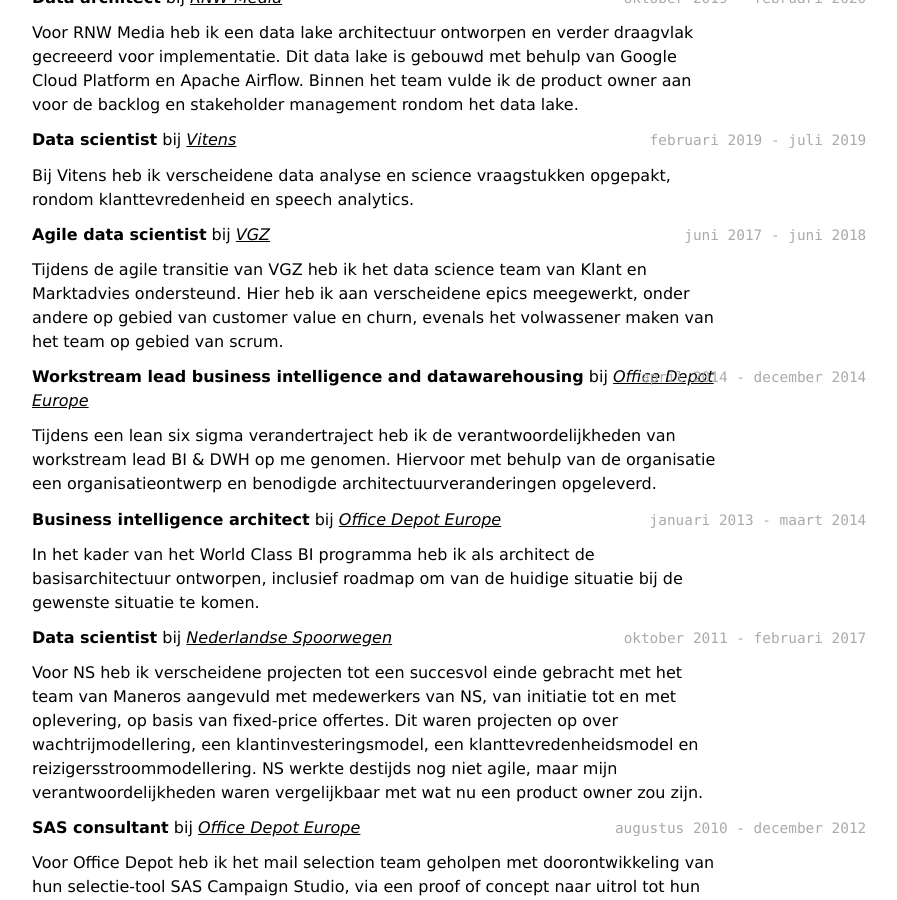
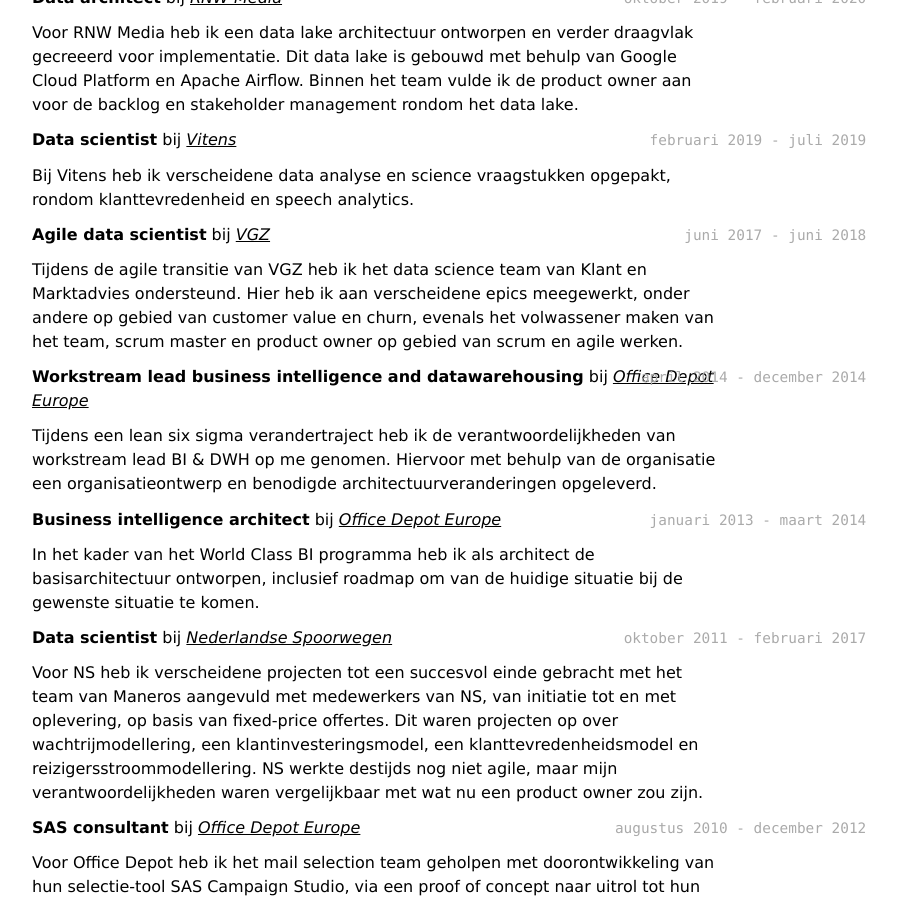
Before and after one commit to victorvdb/victorvdb.github.io, a Jekyll site: the page built from _pages/cv_print.md, in a window 1280 px wide and 900 px high, scrolled down 1729 px. Shown: the whole window, without its empty margins (300-1197 px from the left). Built offline with Jekyll 4.4.1, drawn with Linux system fonts in a browser that asks for light colours.

Commit message:
Update cv_print.md

```diff
--- a/_pages/cv_print.md
+++ b/_pages/cv_print.md
@@ -77,7 +77,7 @@
 `juni 2017 - juni 2018`
 __Agile data scientist__ bij [_VGZ_](https://www.vgz.nl/)
 
-Tijdens de agile transitie van VGZ heb ik het data science team van Klant en Marktadvies ondersteund. Hier heb ik aan verscheidene epics meegewerkt, onder andere op gebied van customer value en churn, evenals het volwassener maken van het team op gebied van scrum.
+Tijdens de agile transitie van VGZ heb ik het data science team van Klant en Marktadvies ondersteund. Hier heb ik aan verscheidene epics meegewerkt, onder andere op gebied van customer value en churn, evenals het volwassener maken van het team, scrum master en product owner op gebied van scrum en agile werken.
 
 `april 2014 - december 2014`
 __Workstream lead business intelligence and datawarehousing__ bij [_Office Depot Europe_](https://www.officedepot.eu)
```
